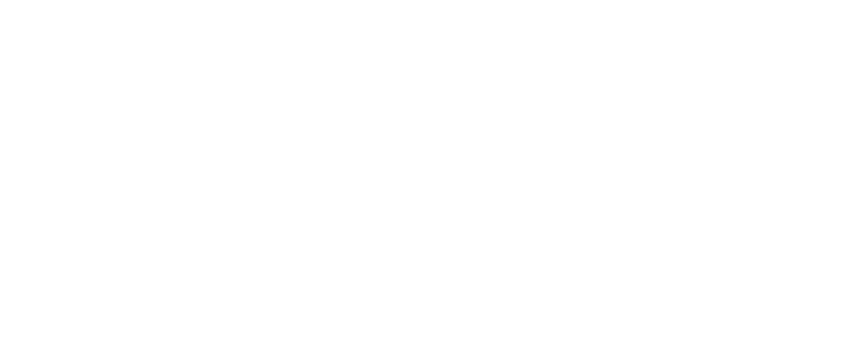
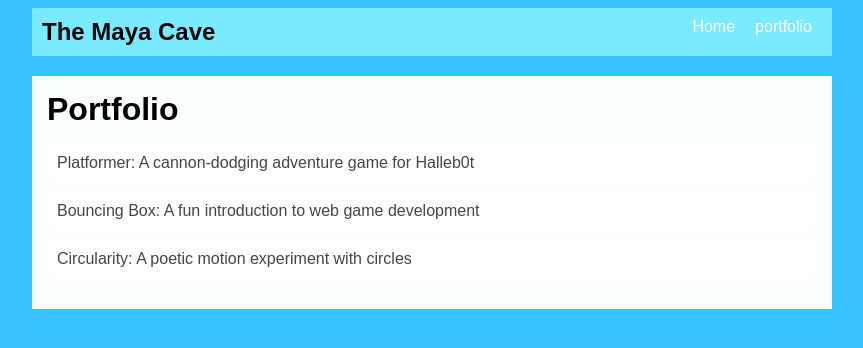
Before and after one commit to bizzarew/maya.github.io, a plain HTML site: page portfolio.html in a window 1280 px wide. Shown: the whole page, without its empty margins (208-1071 px from the left). Drawn offline with Linux system fonts and the light colour scheme.

Commit message:
add portfolio page to website

```diff
--- a/portfolio.html
+++ b/portfolio.html
@@ -0,0 +1,44 @@
+<!DOCTYPE html>
+<html>
+  <head>
+    <title>awesome portfolio</title>
+     <link rel="stylesheet" href="style.css" />
+  </head>
+
+  <body>
+    <!-- coolness content -->
+    <div id="all-contents">
+    <nav>
+    <h1>The Maya Cave</h1>
+    <ul id="nav-ul">
+            <li class="nav-li">
+  <a href="index.html">Home</a>
+  <li class="nav-li">
+  <a href="portfolio.html">portfolio</a>
+</li>
+    </li>
+    </ul>
+  </nav>
+
+  <main>
+    <div class="content" >
+    <h1>Portfolio</h1>
+<ul id="portfolio">
+    <li>
+  <a href="fsd-projects/platformer/">Platformer: A cannon-dodging adventure game for Halleb0t</a>
+</li>
+<li>
+  <a href="fsd-projects/bouncing-box/">Bouncing Box: A fun introduction to web game development</a>
+</li>
+<li>
+  <a href="fsd-projects/circularity/">Circularity: A poetic motion experiment with circles</a>
+</li>
+
+</ul>
+
+</div>
+  </main>
+
+    </div>
+  </body>
+</html>
--- a/style.css
+++ b/style.css
@@ -1,5 +1,5 @@
 body {
-background: rgb(215, 57, 255);
+background: rgb(57, 192, 255);
 color: rgb(123, 113, 255)
 padding: 10px;
 font-family: Arial, sans-serif;
@@ -11,7 +11,7 @@ margin: auto;
 }
 
 /* navigation menu */ nav {
-background: rgb(130, 0, 190);
+background: rgb(121, 235, 255);
 margin: 0 auto;
 display: flex;
 padding: 10px;
@@ -20,7 +20,7 @@ margin-bottom: 20px;
 h1 {
 display: flex;
 align-items: center;
-color: rgb(255, 255, 255);
+color: rgb(0, 0, 0);
 flex: 1;
 margin: 0;
 }
@@ -73,3 +73,28 @@ margin-top: 20px;
 h2, h3 {
 margin: 0px;
 }
+/* Portfolio styles */
+.content h1 {
+  color: black;
+}
+
+#portfolio {
+  list-style-type: none;
+  padding-left: 0;
+}
+
+#portfolio li {
+  background: #fff;
+  padding: 10px;
+  border-radius: 10px;
+  margin-bottom: 10px;
+}
+
+#portfolio li:hover {
+  background: #eee;
+}
+
+#portfolio a {
+  text-decoration: none;
+  color: #454545;
+}
```
